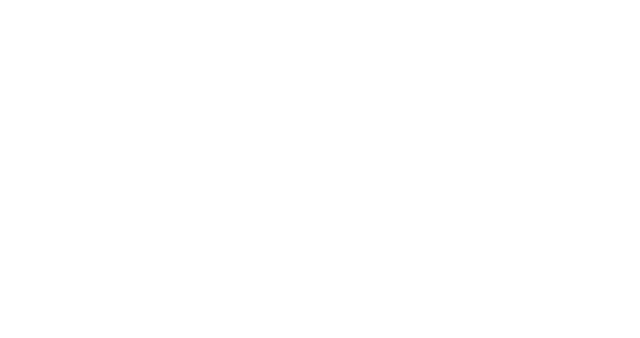
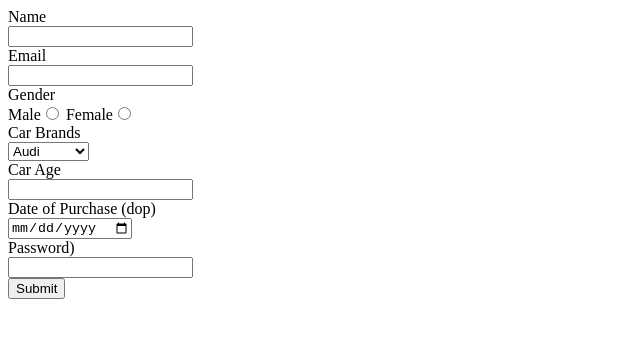
Before and after one commit to acciojob/car-insurance-form-Abhinav290397, a website: page main.html in a window 1280 px wide. Shown: the whole page, without its empty margins (0-640 px from the left). Drawn offline with Linux system fonts and the light colour scheme.

Commit message:
created a submission

```diff
--- a/main.html
+++ b/main.html
@@ -8,6 +8,35 @@
 
 <body>
 	<!-- the entire body must be written by student -->
+	<forms>
+		<label for = "name">Name</label><br>
+		<input type = "text" id = "name" name = "name" required><br>
+
+		<label for = "email">Email</label><br>
+		<input type = "email" id = "name" name = "email" required><br>
+
+		<label>Gender</label><br>
+		Male<input type = "radio" required>
+		Female<input type = "radio" required><br>
+
+		<label for = "cars">Car Brands</label><br>
+		<select id = "cars">
+			<option>Audi</option>
+			<option>BMW</option>
+			<option>Mercedez</option>
+		</select><br>
+
+		<label for = "carage">Car Age</label><br>
+		<input type = "number" id = "age" name = "carage" required><br>
+
+		<label for = "dop">Date of Purchase (dop)</label><br>
+		<input type = "date"r id = "dop" name = "dope" required><br>
+
+		<label for = "password">Password)</label><br>
+		<input type = "password"r id = "password" name = "password" required><br>
+
+		<button type = "submit">Submit</button>
+	</forms>
     <script type="text/javascript" src="./script.js">
 </script>
 
```
